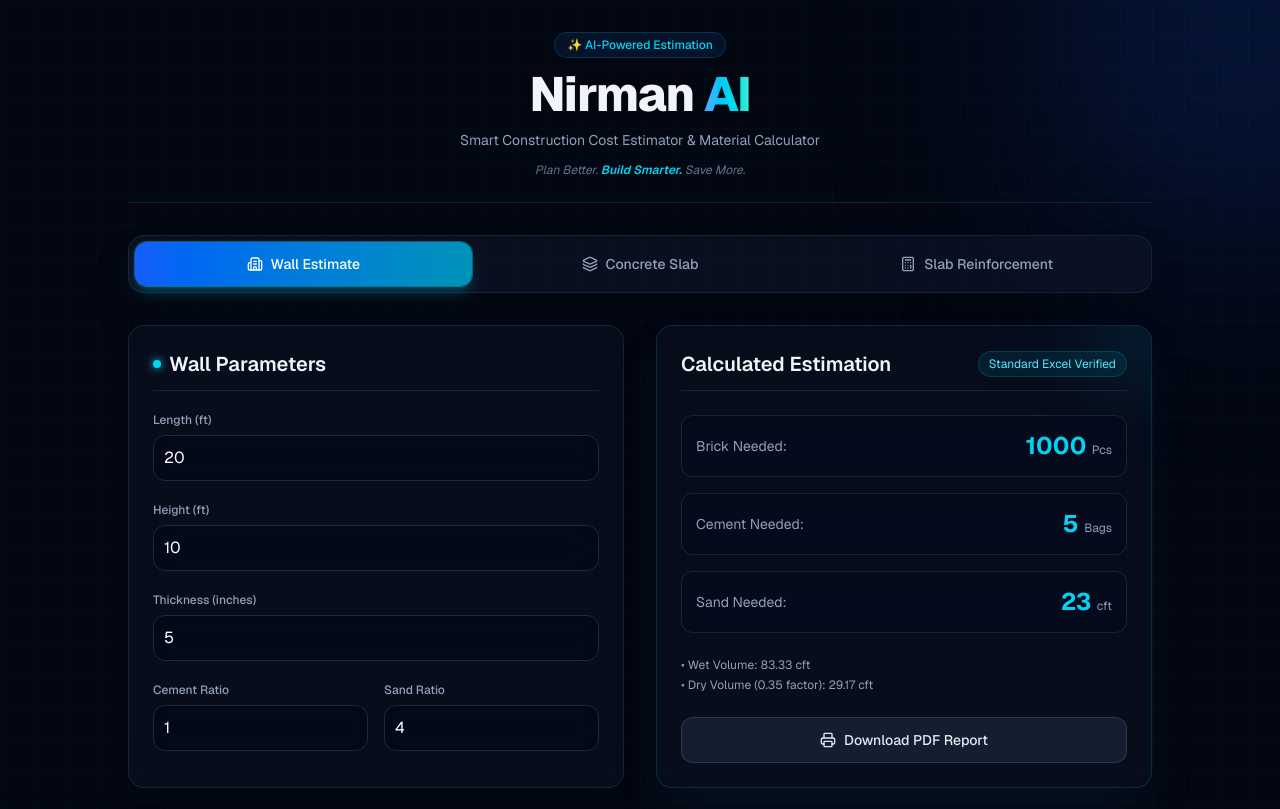
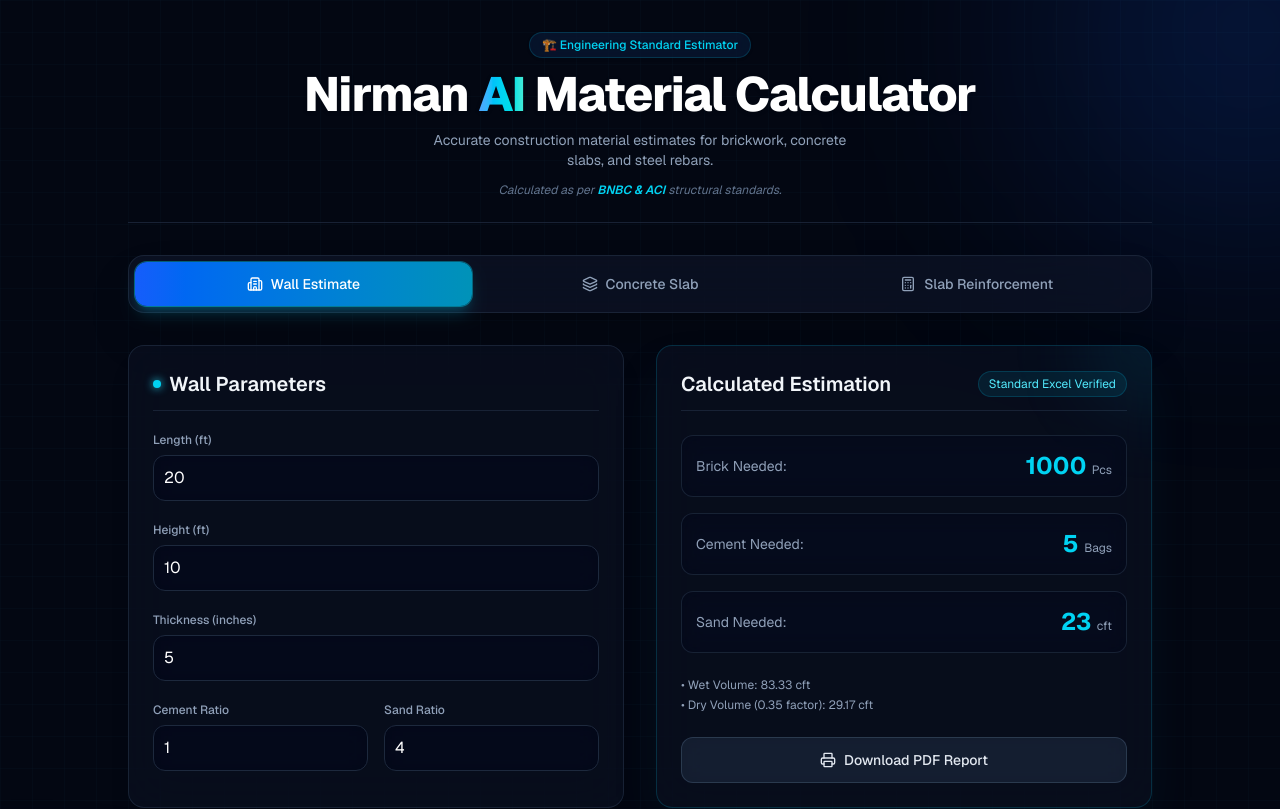
Before and after one commit to Nafiur71/nirman-ai, a Next.js app: page / in a window 1280 px wide. Shown: the top 809 px of the page. Built offline with nearby package versions, Linux system fonts and the light colour scheme.

Commit message:
Updated header content to professional engineering standards

```diff
--- a/app/CalculatorClient.tsx
+++ b/app/CalculatorClient.tsx
@@ -177,25 +177,25 @@
         {/* Header Section (Centered) */}
         <div className="flex flex-col items-center justify-center text-center border-b border-slate-800/80 pb-6 gap-3">
           <span className="inline-flex items-center gap-1.5 text-xs bg-blue-500/10 text-cyan-400 px-3 py-1 rounded-full border border-cyan-500/20 font-medium backdrop-blur-md shadow-sm">
-            ✨ AI-Powered Estimation
+            🏗️ Engineering Standard Estimator
           </span>
 
-          <h1 className="text-4xl md:text-5xl font-extrabold tracking-tight drop-shadow-sm">
-            Nirman <span className="text-transparent bg-clip-text bg-gradient-to-r from-blue-400 via-cyan-400 to-teal-300">AI</span>
+          <h1 className="text-4xl md:text-5xl font-extrabold tracking-tight drop-shadow-sm text-white">
+            Nirman <span className="text-transparent bg-clip-text bg-gradient-to-r from-blue-400 via-cyan-400 to-teal-300">AI</span> Material Calculator
           </h1>
 
           <p className="text-slate-400 text-sm max-w-md">
-            Smart Construction Cost Estimator & Material Calculator
+            Accurate construction material estimates for brickwork, concrete slabs, and steel rebars.
           </p>
 
           <p className="text-xs text-slate-500 italic">
-            Plan Better. <span className="text-cyan-400 font-semibold">Build Smarter.</span> Save More.
+            Calculated as per <span className="text-cyan-400 font-semibold">BNBC & ACI</span> structural standards.
           </p>
         </div>
 
         {/* 3. Clean Fixed Responsive Navigation */}
         <div className="relative">
-          {/* 🖥️ ডেস্কটপ নেভিগেশন (md এবং বড় স্ক্রিনের জন্য) */}
+          {/* 🖥️ ডেস্কটপ নেভিগেশন (md এবং বড় স্ক্রিনের জন্য) */}
           <div className="hidden md:flex bg-slate-900/60 backdrop-blur-xl p-1.5 rounded-2xl border border-slate-800/80 shadow-2xl">
             <button
               onClick={() => setActiveTab("wall")}
@@ -226,7 +226,7 @@
             </button>
           </div>
 
-          {/* 📱 মোবাইল নেভিগেশন (ছোট স্ক্রিনের জন্য - কোনো ওভারল্যাপ হবে না) */}
+          {/* 📱 মোবাইল নেভিগেশন (ছোট স্ক্রিনের জন্য) */}
           <div className="md:hidden relative">
             <div className="flex items-center gap-2 bg-slate-900/80 backdrop-blur-xl p-1.5 rounded-2xl border border-slate-800/80 shadow-2xl">
               <div className="flex-1 flex items-center justify-center gap-2 py-3 bg-gradient-to-r from-blue-600 to-cyan-600 text-white font-medium text-sm rounded-xl shadow-lg shadow-cyan-500/25">
@@ -582,7 +582,7 @@
     </div>
 
 
-      {/* ----------------- EXPANDED 1000+ WORDS SEO & EDUCATIONAL SECTION FOR ADSENSE ----------------- */}
+      {/* ----------------- EXPANDED 1000+ WORDS SEO & EDUCATIONAL SECTION FOR ADSENSE ----------------- */ }
   <section className="mt-20 border-t border-slate-800/80 pt-16 space-y-12 text-slate-300 font-sans">
 
     {/* Section Main Header */}
@@ -777,7 +777,7 @@
   </section>
 
 
-      {/* Footer Section */}
+  {/* Footer Section */ }
 
   <footer className="mt-20 border-t border-slate-800/80 pt-10 pb-8 text-slate-400 font-sans">
     <div className="grid grid-cols-1 md:grid-cols-4 gap-8 pb-10 border-b border-slate-800/60">
@@ -871,7 +871,7 @@
   </footer>
 
 
-      {/* 4. REDESIGNED PROFESSIONAL PRINT LAYOUT */}
+  {/* 4. REDESIGNED PROFESSIONAL PRINT LAYOUT */ }
   <div className="hidden print:block text-slate-900 bg-white font-serif p-8 max-w-4xl mx-auto border-4 border-slate-900">
     <div className="flex justify-between items-start border-b-2 border-slate-900 pb-4 mb-6">
       <div>
@@ -1000,6 +1000,6 @@
     </div>
   </div>
 
-    </main>
+    </main >
   );
 }
```
Lines whose indentation alone changed are shown as unchanged.
